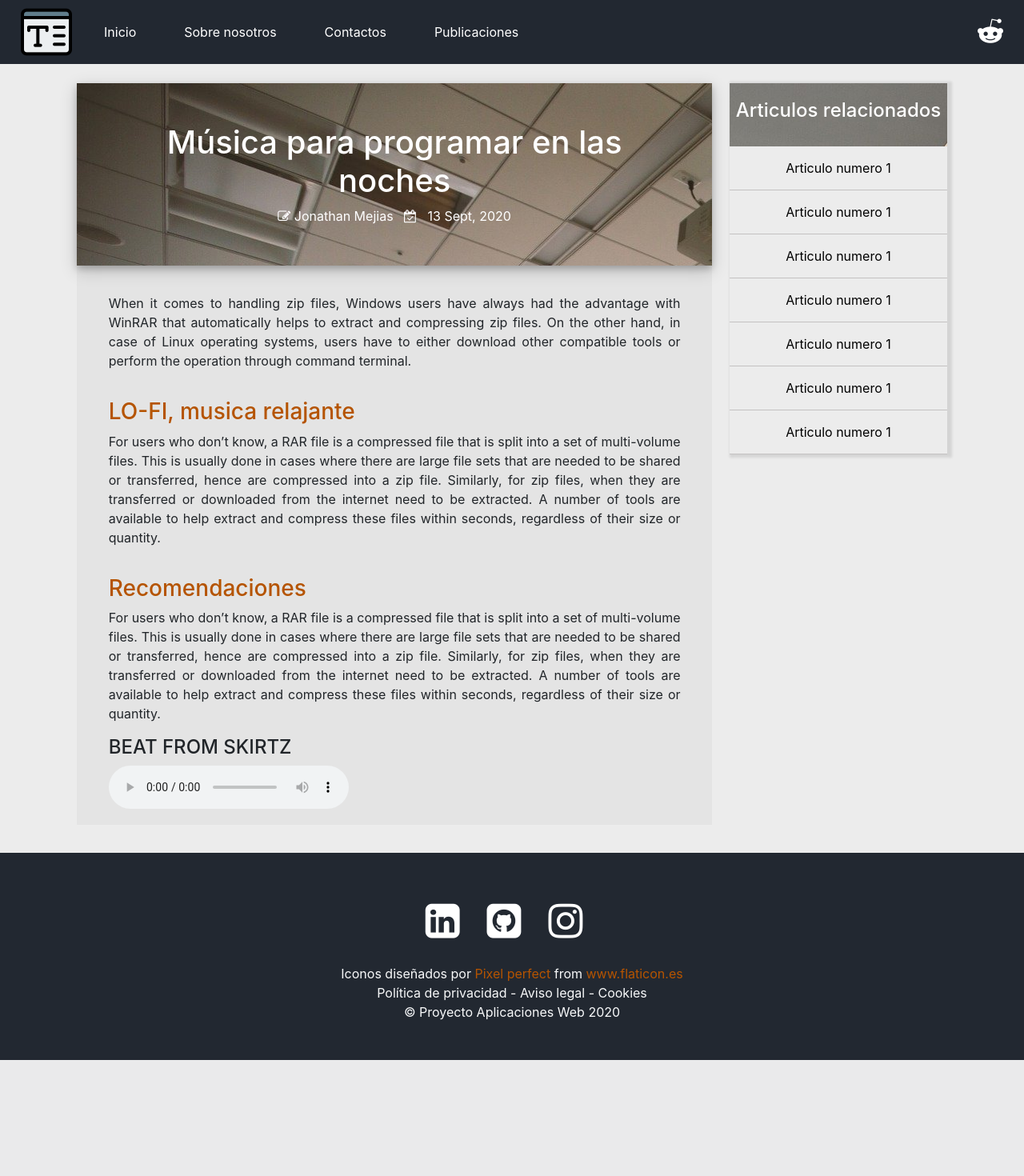
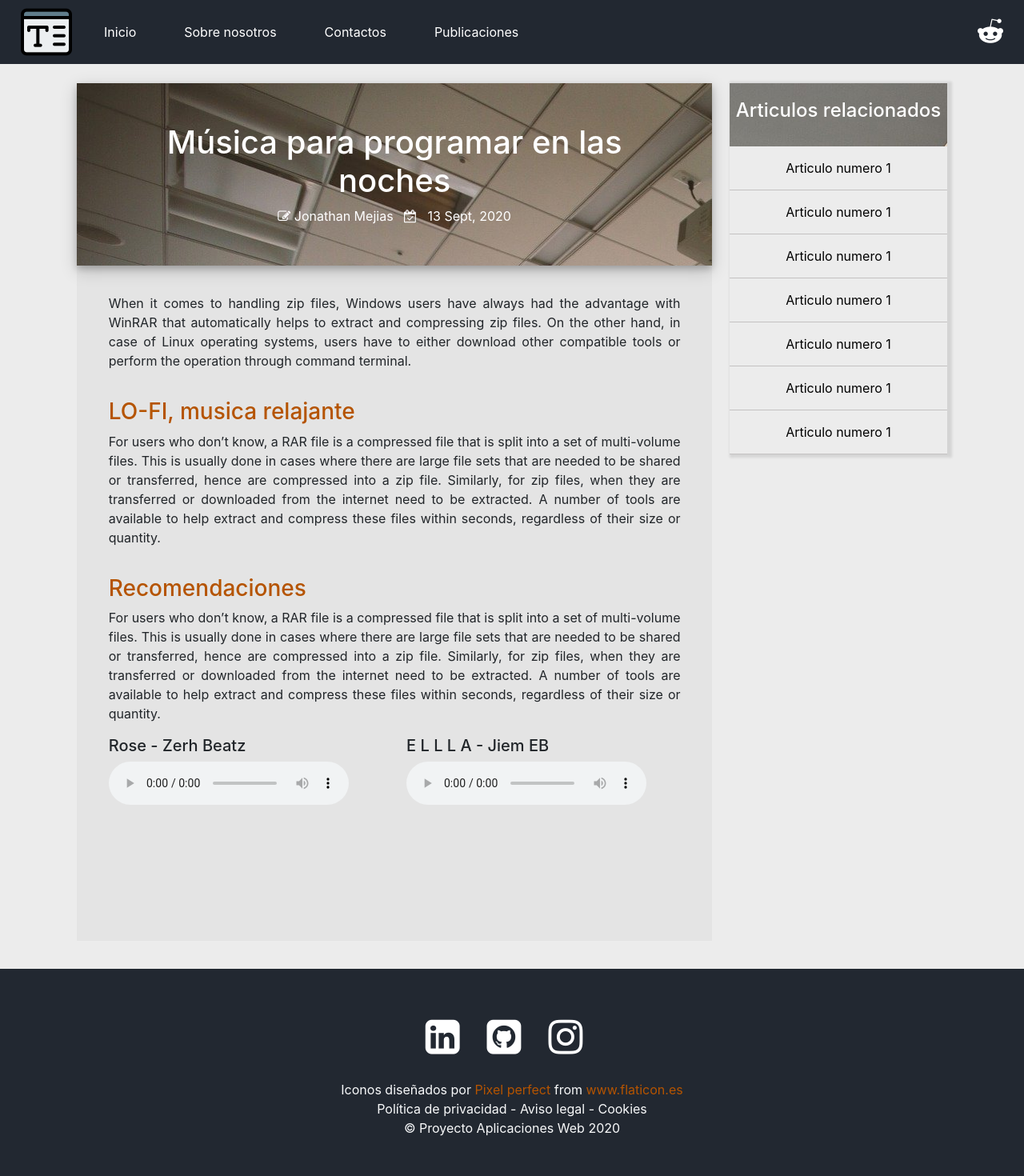
Before and after one commit to JMejiax/Django-First-Project, a Django app: page /post2/ in a window 1280 px wide. Shown: the whole page at 80% size. Before the commit the page ends 1325 px from the top, so only its background shows below. Run offline with Django 3.2, Linux system fonts and the light colour scheme; some libraries are stand-ins or nearby versions; grey boxes are pictures that could not be loaded.

Commit message:
audio y video

```diff
--- a/Blog/templates/Blog/post2.html
+++ b/Blog/templates/Blog/post2.html
@@ -22,7 +22,10 @@
 
             <div class="encabezado">
                 <h1>Música para programar en las noches</h1>
-                <span><p><i class="fa fa-pencil-square-o"></i>&nbsp;Jonathan Mejias &nbsp; <i class="fa fa-calendar-check-o"></i> &nbsp; 13 Sept, 2020</p></span>
+                <span>
+                    <p><i class="fa fa-pencil-square-o"></i>&nbsp;Jonathan Mejias &nbsp; <i
+                            class="fa fa-calendar-check-o"></i> &nbsp; 13 Sept, 2020</p>
+                </span>
             </div>
 
             <div class="parrafo">
@@ -33,16 +36,20 @@
             </div>
 
             <div class="parrafo">
-                <span><h3>LO-FI, musica relajante </h3></span>
+                <span>
+                    <h3>LO-FI, musica relajante </h3>
+                </span>
                 <p>For users who don’t know, a RAR file is a compressed file that is split into a set of multi-volume
                     files. This is usually done in cases where there are large file sets that are needed to be shared
                     or transferred, hence are compressed into a zip file. Similarly, for zip files, when they are
                     transferred or downloaded from the internet need to be extracted. A number of tools are available to
-                     help extract and compress these files within seconds, regardless of their size or quantity.</p>
+                    help extract and compress these files within seconds, regardless of their size or quantity.</p>
             </div>
 
             <div class="parrafo">
-                <span><h3>Recomendaciones</h3></span>
+                <span>
+                    <h3>Recomendaciones</h3>
+                </span>
                 <p>For users who don’t know, a RAR file is a compressed file that is split into a set of multi-volume
                     files. This is usually done in cases where there are large file sets that are needed to be shared
                     or transferred, hence are compressed into a zip file. Similarly, for zip files, when they are
@@ -50,13 +57,25 @@
                     help extract and compress these files within seconds, regardless of their size or quantity.</p>
 
                 <div class="audio">
-                    <h4>BEAT FROM SKIRTZ</h4>
-                    <audio preload="auto" controls>
-                        <source src="" />
-                        <source src="" />
-                        <source src="" />
-                    </audio>
+                    <div class="row">
+
+                        <div class="col-md-6 col-sm-12">
+                            <h5>Rose - Zerh Beatz</h5>
+                            <audio preload="auto" controls>
+                                <source src="/static/blog/audio1.mp3" />
+                            </audio>
+
+                        </div>
+                        <div class="col-md-6 col-sm-12">
+                            <h5>E L L L A - Jiem EB</h5>
+                            <audio preload="auto" controls>
+                                <source src="/static/blog/audio2.mp3" />
+                            </audio>
+                        </div>
+                    </div>
                 </div>
+
+                <video class="video" src="/static/blog/video1.mp4"></video>
 
             </div>
 
```
Also changed, not shown: 3 other files.
